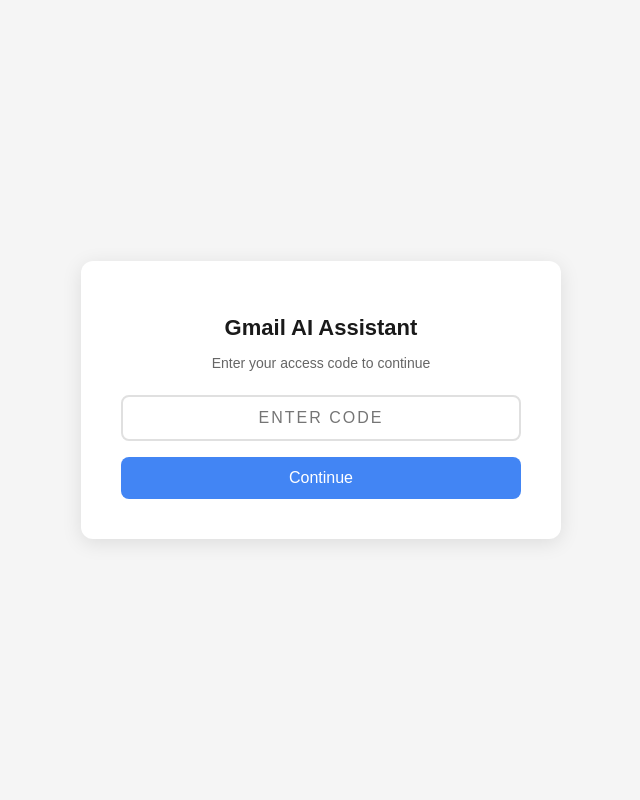
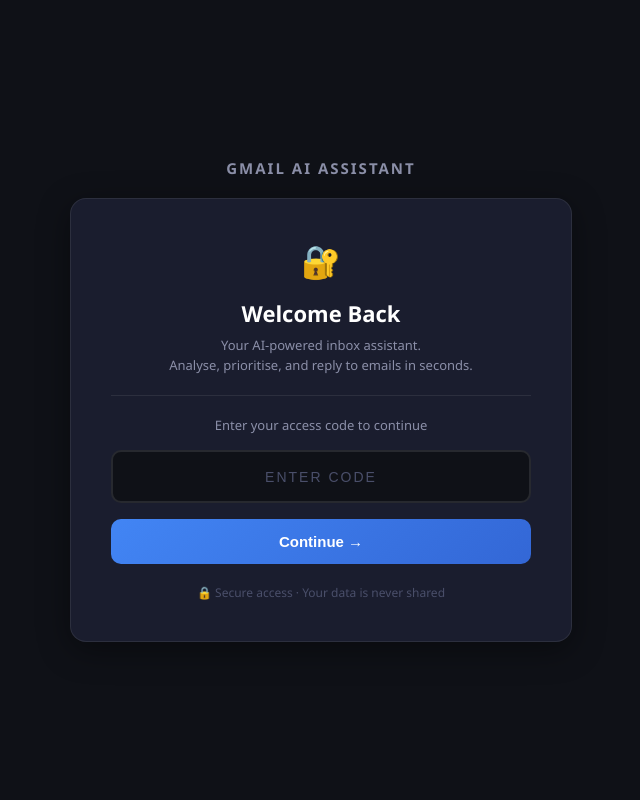
Before and after one commit to aryangurudu22/gmail-ai-assistant, a Flask app: template templates/enter_code.html in a window 1280 px wide. Shown: the whole page, without its empty margins (319-959 px from the left). Run offline with Flask 3, Linux system fonts and the light colour scheme; the template is opened without the code that fills it, so the values that code supplies are empty.

Commit message:
UI - improved access code page with branding

```diff
--- a/templates/enter_code.html
+++ b/templates/enter_code.html
@@ -5,10 +5,10 @@
     <meta name="viewport" content="width=device-width, initial-scale=1.0">
     <title>Gmail AI Assistant — Enter Access Code</title>
     <style>
-        /* Full page centered layout */
+        /* Full page centered layout with dark background matching dashboard */
         body {
-            font-family: Arial, sans-serif;
-            background-color: #f5f5f5;
+            font-family: 'Segoe UI', Arial, sans-serif;
+            background-color: #0f1117;
             display: flex;
             justify-content: center;
             align-items: center;
@@ -16,43 +16,88 @@
             margin: 0;
         }
 
-        /* The white card in the center */
+        /* Outer wrapper for logo above card */
+        .wrapper {
+            display: flex;
+            flex-direction: column;
+            align-items: center;
+            width: 100%;
+            max-width: 420px;
+            padding: 0 20px;
+        }
+
+        /* Brand name above the card — matches dashboard style */
+        .brand {
+            font-size: 15px;
+            font-weight: 600;
+            color: #8b8fa8;
+            letter-spacing: 2px;
+            text-transform: uppercase;
+            margin-bottom: 20px;
+        }
+
+        /* The dark card matching dashboard theme */
         .card {
-            background: white;
+            background: #1a1d2e;
             padding: 40px;
-            border-radius: 12px;
-            box-shadow: 0 4px 20px rgba(0,0,0,0.1);
+            border-radius: 16px;
+            border: 1px solid rgba(255,255,255,0.08);
+            box-shadow: 0 8px 32px rgba(0,0,0,0.4);
             width: 100%;
-            max-width: 400px;
             text-align: center;
         }
 
-        /* Title styling */
+        /* Lock icon at top of card — signals security to client */
+        .lock-icon {
+            font-size: 32px;
+            margin-bottom: 16px;
+        }
+
+        /* Main title */
         h1 {
             font-size: 22px;
-            color: #1a1a1a;
-            margin-bottom: 8px;
+            color: #ffffff;
+            margin: 0 0 8px 0;
+            font-weight: 600;
         }
 
-        /* Subtitle styling */
-        p {
-            color: #666;
-            font-size: 14px;
-            margin-bottom: 24px;
+        /* Tagline — tells client what this tool does in one line */
+        .tagline {
+            color: #8b8fa8;
+            font-size: 13px;
+            margin: 0 0 8px 0;
+            line-height: 1.5;
+        }
+
+        /* Divider line */
+        .divider {
+            border: none;
+            border-top: 1px solid rgba(255,255,255,0.08);
+            margin: 20px 0;
+        }
+
+        /* Instruction text */
+        .instruction {
+            color: #8b8fa8;
+            font-size: 13px;
+            margin: 0 0 16px 0;
         }
 
         /* Input box styling */
         input {
             width: 100%;
-            padding: 12px 16px;
-            font-size: 16px;
-            border: 2px solid #e0e0e0;
-            border-radius: 8px;
+            padding: 14px 16px;
+            font-size: 18px;
+            background: #0f1117;
+            border: 2px solid rgba(255,255,255,0.1);
+            border-radius: 10px;
             box-sizing: border-box;
             margin-bottom: 16px;
             text-align: center;
-            letter-spacing: 2px;
+            letter-spacing: 4px;
             text-transform: uppercase;
+            color: #ffffff;
+            font-weight: 600;
         }
 
         /* Input focus state */
@@ -61,41 +106,77 @@
             border-color: #4285f4;
         }
 
+        /* Placeholder styling */
+        input::placeholder {
+            color: #4a4f6a;
+            letter-spacing: 2px;
+            font-size: 14px;
+            font-weight: 400;
+        }
+
         /* Submit button */
         button {
             width: 100%;
-            padding: 12px;
-            background-color: #4285f4;
+            padding: 14px;
+            background: linear-gradient(135deg, #4285f4, #3367d6);
             color: white;
             border: none;
-            border-radius: 8px;
-            font-size: 16px;
+            border-radius: 10px;
+            font-size: 15px;
+            font-weight: 600;
             cursor: pointer;
+            transition: opacity 0.2s;
         }
 
         /* Button hover state */
         button:hover {
-            background-color: #3367d6;
+            opacity: 0.9;
         }
 
-        /* Error message - hidden by default */
+        /* Error message */
         .error {
-            color: #d93025;
-            font-size: 14px;
-            margin-top: 12px;
-            display: none;
+            color: #ff6b6b;
+            font-size: 13px;
+            margin-top: 14px;
+            padding: 10px;
+            background: rgba(255,107,107,0.1);
+            border-radius: 8px;
+            border: 1px solid rgba(255,107,107,0.2);
         }
 
-        /* Show error when it has content */
-        .error.visible {
-            display: block;
+        /* Security note at bottom — builds trust with client */
+        .security-note {
+            margin-top: 20px;
+            font-size: 12px;
+            color: #4a4f6a;
+            display: flex;
+            align-items: center;
+            justify-content: center;
+            gap: 6px;
         }
     </style>
 </head>
 <body>
+    <div class="wrapper">
+
+        <!-- Brand name above card -->
+        <div class="brand">Gmail AI Assistant</div>
+
         <div class="card">
-        <h1>Gmail AI Assistant</h1>
-        <p>Enter your access code to continue</p>
+
+            <!-- Lock icon — signals to client this is a secure, paid product -->
+            <div class="lock-icon">🔐</div>
+
+            <!-- Title -->
+            <h1>Welcome Back</h1>
+
+            <!-- One line tagline — tells client exactly what this tool does -->
+            <p class="tagline">Your AI-powered inbox assistant.<br>Analyse, prioritise, and reply to emails in seconds.</p>
+
+            <hr class="divider">
+
+            <!-- Instruction -->
+            <p class="instruction">Enter your access code to continue</p>
 
             <!-- The form that sends the code to Flask -->
             <form method="POST" action="/verify-code">
@@ -106,13 +187,20 @@
                     required
                     autocomplete="off"
                 />
-            <button type="submit">Continue</button>
+                <button type="submit">Continue →</button>
             </form>
 
             <!-- Error message shown when code is wrong -->
             {% if error %}
-        <div class="error visible">{{ error }}</div>
+            <div class="error">⚠️ {{ error }}</div>
             {% endif %}
+
+            <!-- Security note — builds trust when client sees it -->
+            <div class="security-note">
+                🔒 Secure access · Your data is never shared
+            </div>
+
+        </div>
     </div>
 </body>
 </html>
```
Lines whose indentation alone changed are shown as unchanged.
